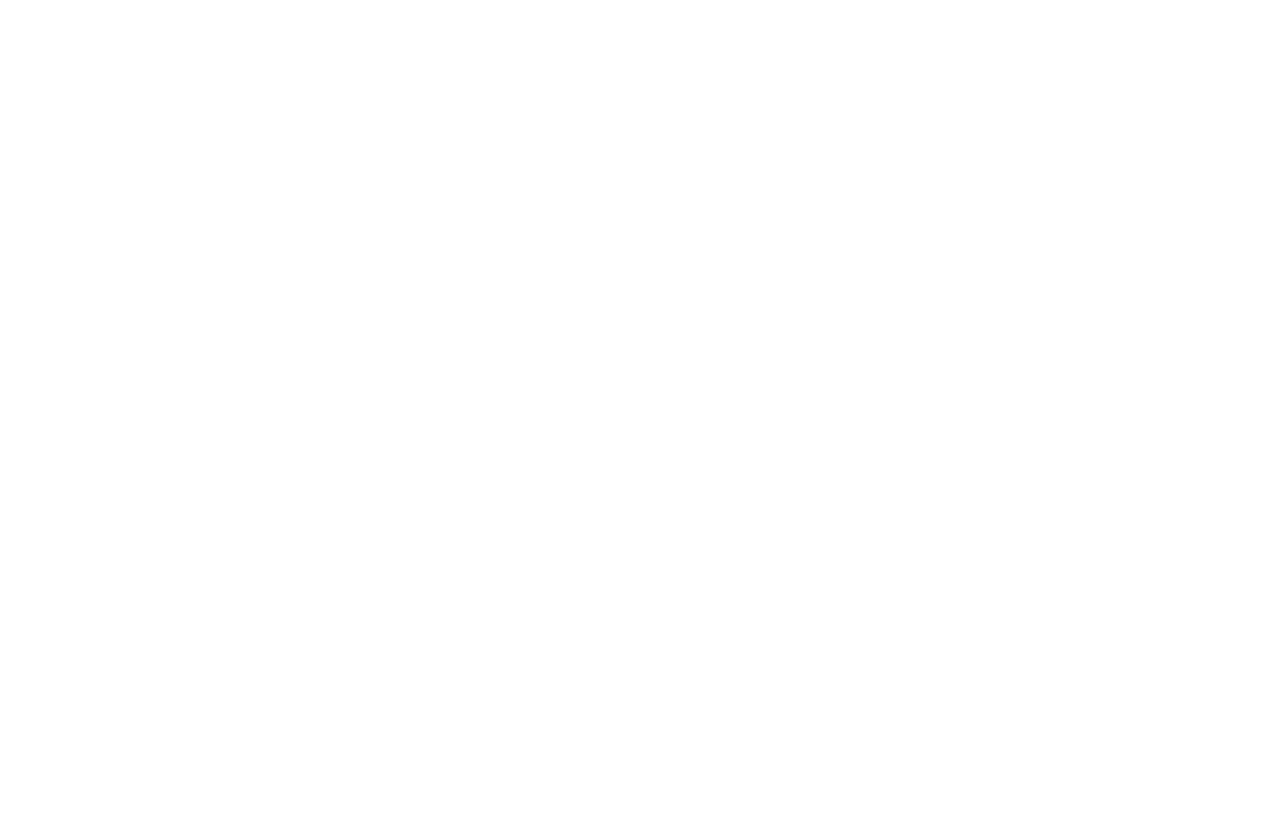
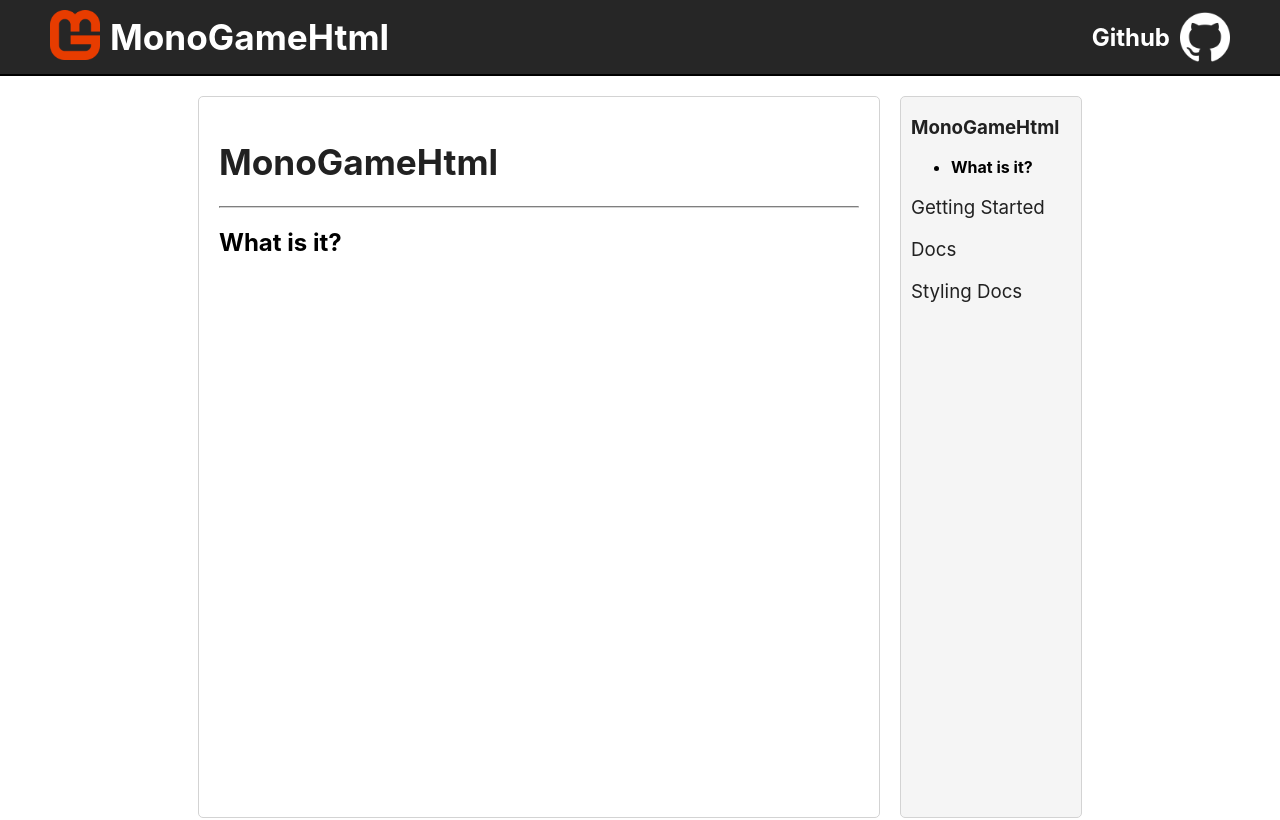
Before and after one commit to TobySalusky/MonoGameHtmlDocs, a React (Create React App) app: page /#/monogamehtml in a window 1280 px wide. Shown: the top 820 px of the page. Built offline with nearby package versions, Linux system fonts and the light colour scheme.

Commit message:
hash routing

```diff
--- a/src/App.tsx
+++ b/src/App.tsx
@@ -1,33 +1,30 @@
 import './App.css';
 // @ts-ignore
 import rehypeRaw from 'rehype-raw'
-import {BrowserRouter as Router, Route, Switch, Redirect} from 'react-router-dom';
+import {HashRouter, Route, Switch, Redirect} from 'react-router-dom';
 import {ContentPage} from "./pages/ContentPage";
-// @ts-ignore
-import History from "./util/History";
-
 
 function App() {
     return ( // @ts-ignore
-        <Router history={History}>
+        <HashRouter basename="/">
             <Switch>
-                <Route path="/MonoGameHtmlDocs" exact>
-                    <Redirect to="/MonoGameHtmlDocs/monogamehtml"/>
+                <Route path="/" exact>
+                    <Redirect to="/monogamehtml"/>
                 </Route>
-                <Route path="/MonoGameHtmlDocs/monogamehtml" exact>
+                <Route path="/monogamehtml">
                     <ContentPage page='monogamehtml'/>
                 </Route>
-                <Route path="/MonoGameHtmlDocs/getting_started" exact>
+                <Route path="/getting_started">
                     <ContentPage page='getting_started'/>
                 </Route>
-                <Route path="/MonoGameHtmlDocs/docs" exact>
+                <Route path="/docs">
                     <ContentPage page='docs'/>
                 </Route>
-                <Route path="/MonoGameHtmlDocs/styling_docs" exact>
+                <Route path="/styling_docs">
                     <ContentPage page='styling_docs'/>
                 </Route>
             </Switch>
-        </Router>
+        </HashRouter>
     );
 }
 //
```
